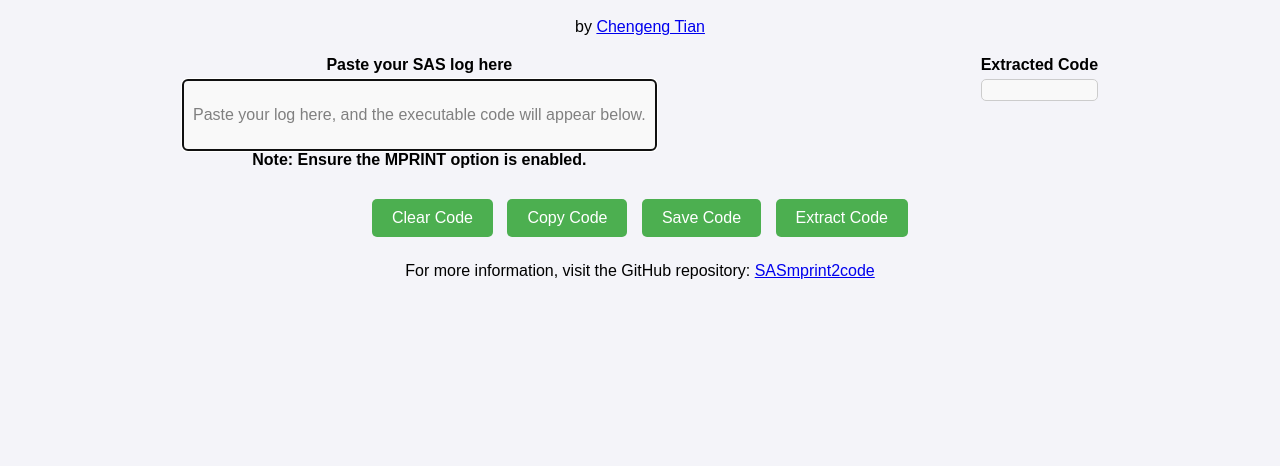
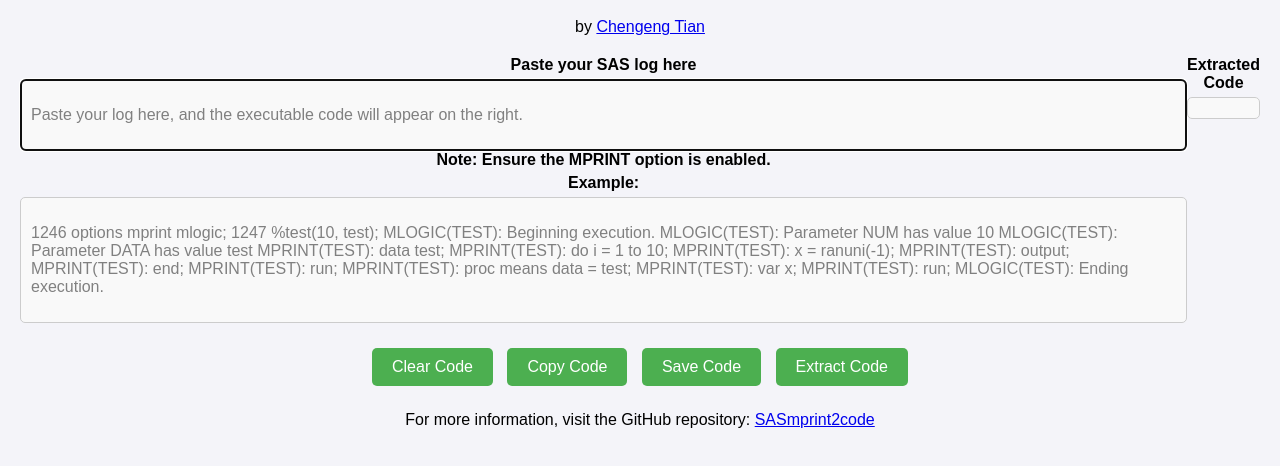
Before and after one commit to zzzzqqqa/SASmprint2code, a plain HTML site: page index.html in a window 1280 px wide. Shown: the part 60-526 px from the top of the page. Drawn offline with Linux system fonts and the light colour scheme.

Commit message:
Adjust the layout and add examples to the instructions.
* **index.html**
  - Adjust the width of the text boxes to 50%.
  - Update the placeholder text to reflect the new layout.
  - Add an example to the instructions section.

* **readme.md**
  - Add an example to the usage section.
  - Update the instructions to reflect the new layout.

```diff
--- a/index.html
+++ b/index.html
@@ -80,7 +80,7 @@
         }
 
         #input-box, #output-box {
-            width: 45%;
+            width: 50%;
             height: 300px;
             border: 1px solid #ccc;
             margin: 10px;
@@ -146,9 +146,27 @@
         <div>
             <div class="box-label">Paste your SAS log here</div>
             <div id='div' contenteditable='true' onpaste='handlepaste(this, event)'>
-                <p style="color: grey;">Paste your log here, and the executable code will appear below.</p>
+                <p style="color: grey;">Paste your log here, and the executable code will appear on the right.</p>
             </div>
             <div class="box-label">Note: Ensure the MPRINT option is enabled.</div>
+            <div class="box-label">Example:</div>
+            <div id="example-log" style="border: 1px solid #ccc; padding: 10px; border-radius: 5px; background-color: #f9f9f9;">
+                <p style="color: grey;">1246 options mprint mlogic;
+1247 %test(10, test);
+MLOGIC(TEST): Beginning execution.
+MLOGIC(TEST): Parameter NUM has value 10
+MLOGIC(TEST): Parameter DATA has value test
+MPRINT(TEST): data test;
+MPRINT(TEST): do i = 1 to 10;
+MPRINT(TEST): x = ranuni(-1);
+MPRINT(TEST): output;
+MPRINT(TEST): end;
+MPRINT(TEST): run;
+MPRINT(TEST): proc means data = test;
+MPRINT(TEST): var x;
+MPRINT(TEST): run;
+MLOGIC(TEST): Ending execution.</p>
+            </div>
         </div>
         <div>
             <div class="box-label">Extracted Code</div>
```
Also changed, not shown: 1 other file.
